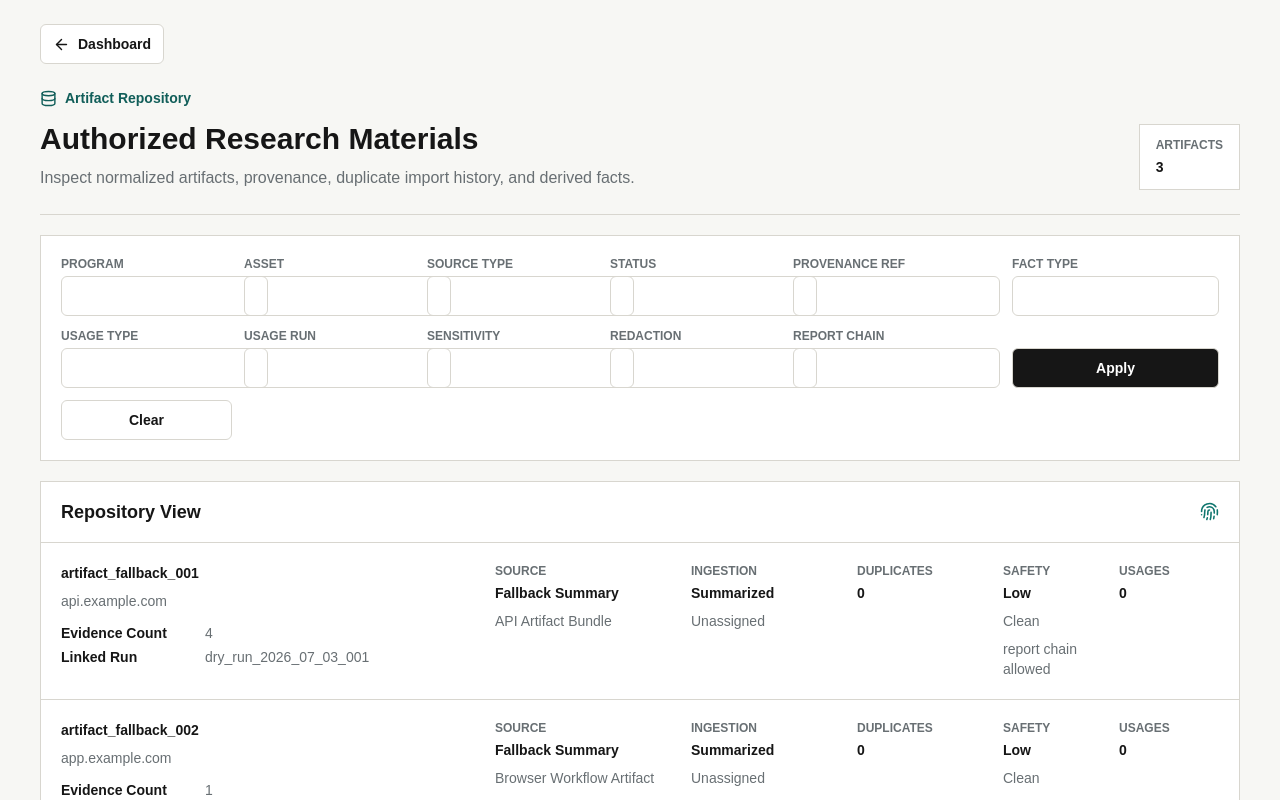
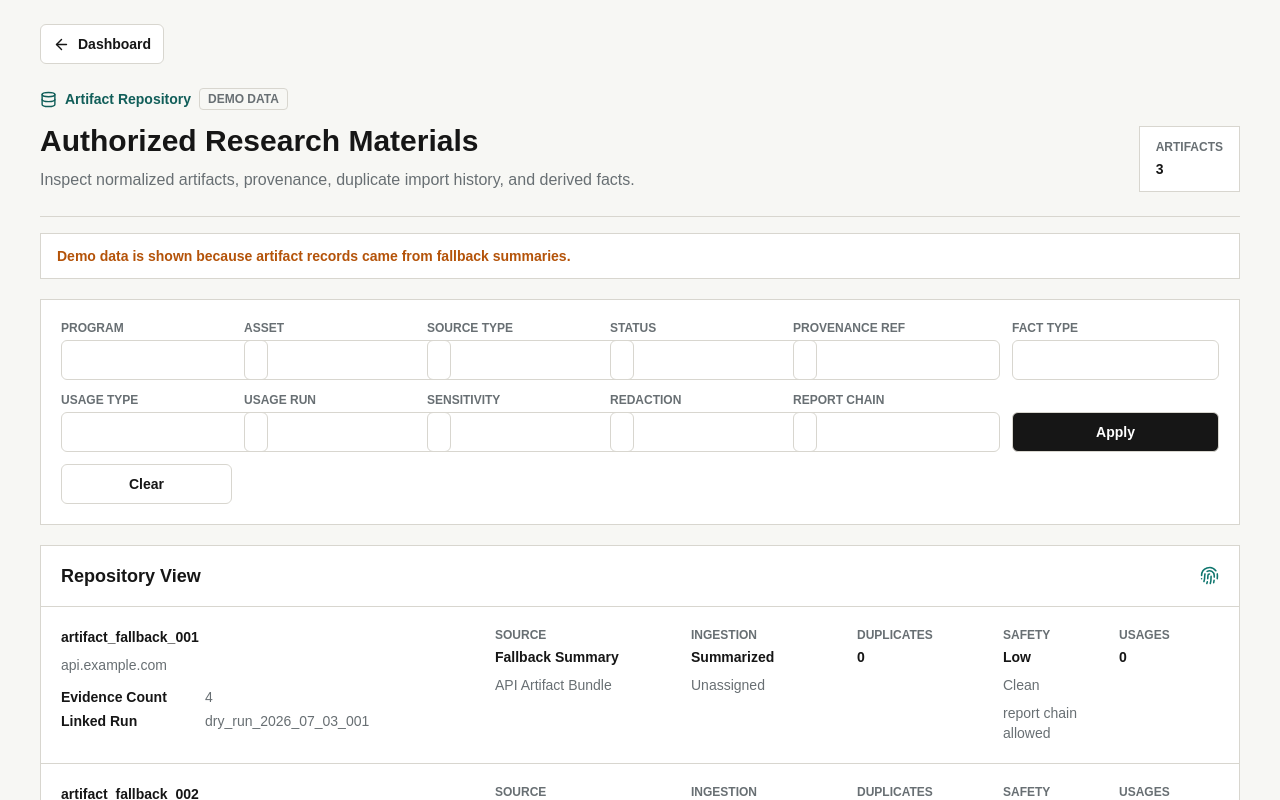
Before and after one commit to Wen11180/Bounty-Mythos-Lite, a Next.js app in the folder apps/web/: page /artifacts in a window 1280 px wide. Shown: the top 800 px of the page. Built offline with nearby package versions, Linux system fonts and the light colour scheme; no server answers.

Commit message:
feat: label fallback artifact data

```diff
--- a/apps/web/app/artifacts/[artifactId]/page.tsx
+++ b/apps/web/app/artifacts/[artifactId]/page.tsx
@@ -43,6 +43,8 @@ export default async function ArtifactDetailPage({ params }: PageProps) {
     );
   }
 
+  const artifactDataMode = artifact.source_hash === "fallback-only" ? "Demo data" : "Live data";
+
   return (
     <main className="min-h-screen px-5 py-6 sm:px-8 lg:px-10">
       <PageBack />
@@ -51,6 +53,9 @@ export default async function ArtifactDetailPage({ params }: PageProps) {
         <p className="flex items-center gap-2 text-sm font-semibold text-[var(--accent-strong)]">
           <Database size={17} aria-hidden="true" />
           {safeDisplay(artifact.id)}
+          <span className="rounded-sm border border-[var(--line)] px-2 py-0.5 text-xs font-semibold uppercase text-[var(--muted)]">
+            {artifactDataMode}
+          </span>
         </p>
         <div className="mt-3 flex flex-col gap-4 lg:flex-row lg:items-end lg:justify-between">
           <div>
@@ -67,6 +72,11 @@ export default async function ArtifactDetailPage({ params }: PageProps) {
           </div>
         </div>
       </header>
+      {artifactDataMode === "Demo data" ? (
+        <p className="mt-4 border border-[var(--line)] bg-white px-4 py-3 text-sm font-semibold text-[var(--warning)]">
+          Demo data is shown because this artifact comes from a fallback summary.
+        </p>
+      ) : null}
 
       <section className="grid gap-3 py-5 sm:grid-cols-2 xl:grid-cols-6">
         <Metric label="Kind" value={formatLabel(artifact.kind)} />
--- a/apps/web/app/artifacts/page.tsx
+++ b/apps/web/app/artifacts/page.tsx
@@ -28,6 +28,10 @@ export default async function ArtifactRepositoryPage({ searchParams }: PageProps
     reportChainAllowed: firstParam(params.report_chain_allowed),
   };
   const artifacts = await getArtifacts(fallbackArtifacts(), filters);
+  const artifactDataMode =
+    artifacts.length > 0 && artifacts.every((artifact) => artifact.source_hash === "fallback-only")
+      ? "Demo data"
+      : "Live data";
 
   return (
     <main className="min-h-screen px-5 py-6 sm:px-8 lg:px-10">
@@ -43,6 +47,9 @@ export default async function ArtifactRepositoryPage({ searchParams }: PageProps
         <p className="flex items-center gap-2 text-sm font-semibold text-[var(--accent-strong)]">
           <Database size={17} aria-hidden="true" />
           Artifact Repository
+          <span className="rounded-sm border border-[var(--line)] px-2 py-0.5 text-xs font-semibold uppercase text-[var(--muted)]">
+            {artifactDataMode}
+          </span>
         </p>
         <div className="mt-3 flex flex-col gap-4 lg:flex-row lg:items-end lg:justify-between">
           <div>
@@ -59,6 +66,11 @@ export default async function ArtifactRepositoryPage({ searchParams }: PageProps
           </div>
         </div>
       </header>
+      {artifactDataMode === "Demo data" ? (
+        <p className="mt-4 border border-[var(--line)] bg-white px-4 py-3 text-sm font-semibold text-[var(--warning)]">
+          Demo data is shown because artifact records came from fallback summaries.
+        </p>
+      ) : null}
 
       <form
         action="/artifacts"
```
Also changed, not shown: 1 other file (tests, documents, lock files or other folders).
